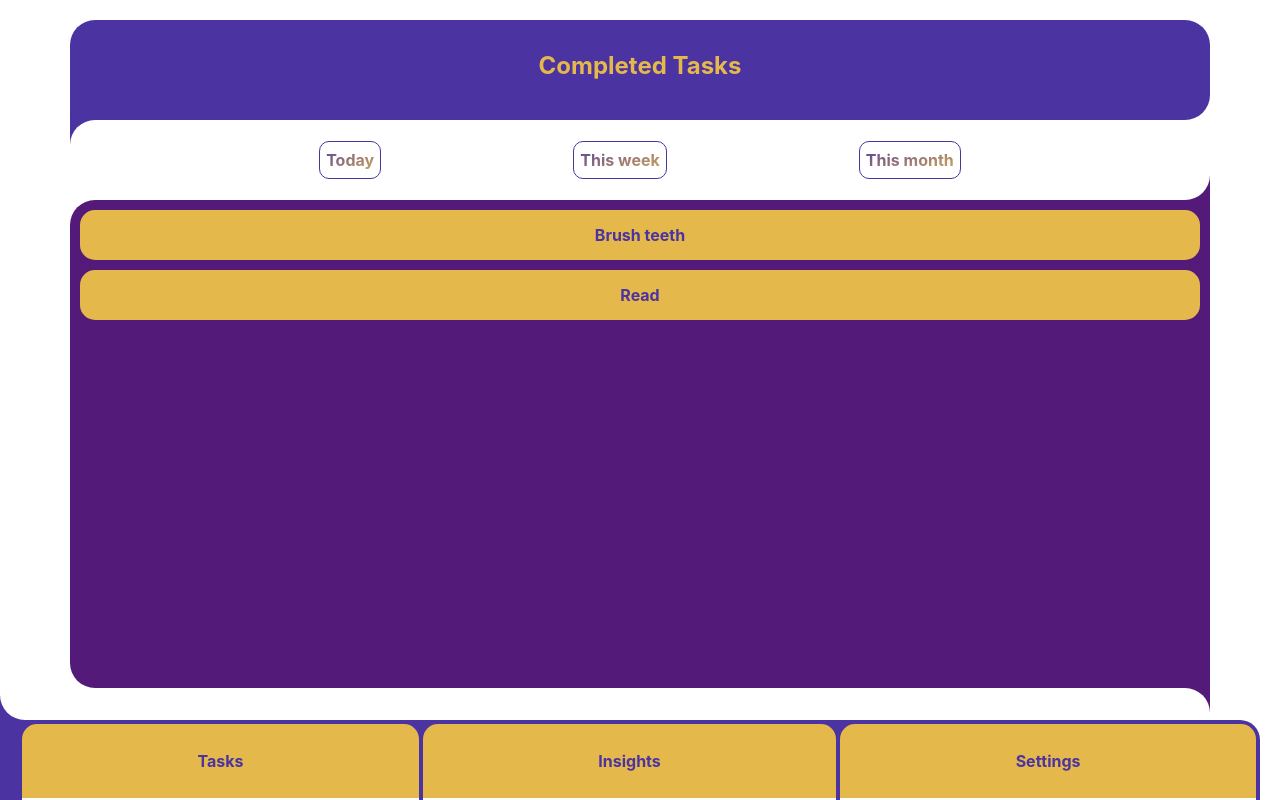
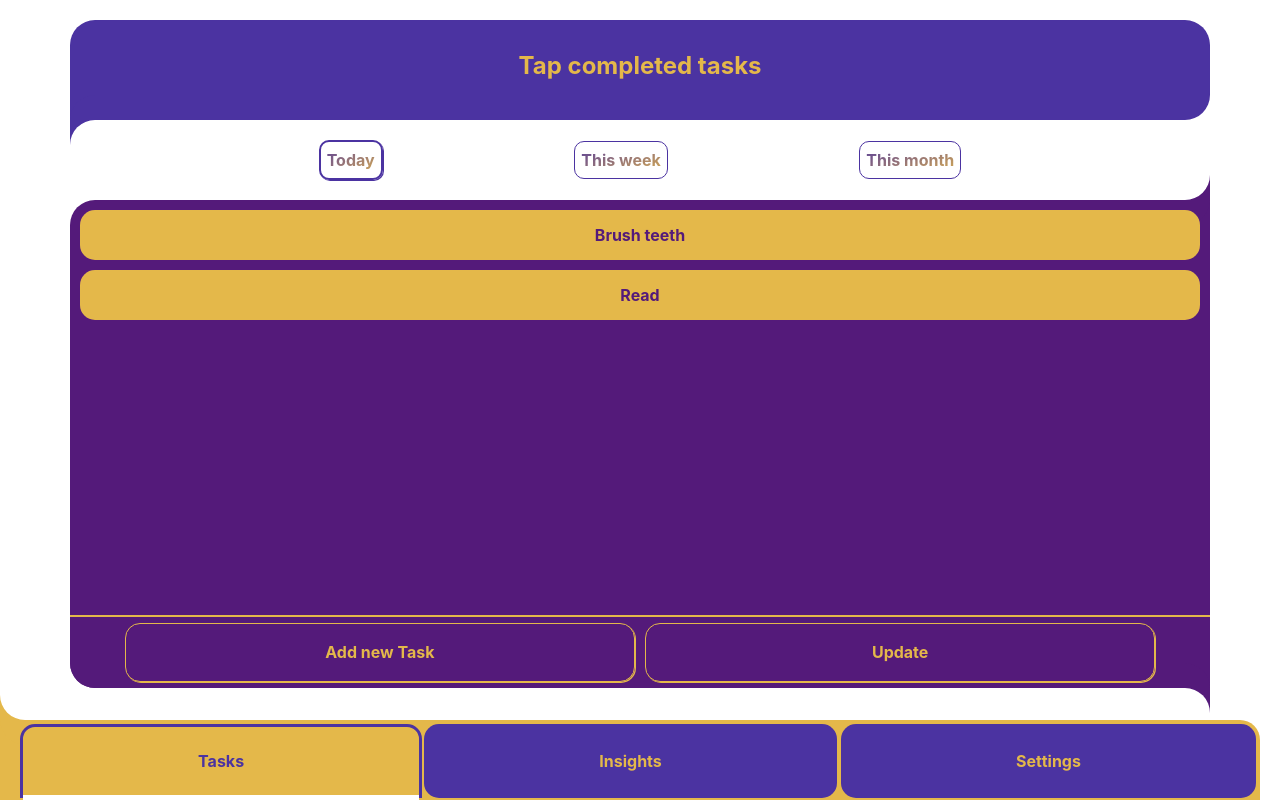
Before and after one commit to james-julius/Habit, a React (Create React App) app: page / in a window 1280 px wide. Built offline with nearby package versions, Linux system fonts and the light colour scheme.

Commit message:
Styling complete for taskinput page

```diff
--- a/src/components/Nav/Nav.js
+++ b/src/components/Nav/Nav.js
@@ -11,8 +11,8 @@ export default function Nav() {
             <nav>
                 <ul class="nav-list">
                     <NavLink to="/">Tasks</NavLink>
-                    <NavLink to="/">Insights</NavLink>
-                    <NavLink to="/">Settings</NavLink>
+                    <NavLink to="/insights">Insights</NavLink>
+                    <NavLink to="/settings">Settings</NavLink>
                 </ul>
             </nav>
         </div>
--- a/src/components/Nav/Nav.scss
+++ b/src/components/Nav/Nav.scss
@@ -19,7 +19,7 @@
         background-color: $backgroundColor;
         z-index: 4;
         border-bottom-left-radius: 25px;
-        box-shadow: 0px 25px 0px 0px $primaryColor;
+        box-shadow: 0px 25px 0px 0px $secondaryColor;
     }
 
     nav {
@@ -28,7 +28,7 @@
         margin-left: auto;
         height: 100%;
         width: 100%;
-        background-color: $primaryColor;
+        background-color: $secondaryColor;
         border-top-right-radius: 20px;
         z-index: 5;
         ul {
@@ -48,7 +48,7 @@
                 @include flex-center;
                 position: relative;
                 font-weight: bold;
-                background-color: $backgroundColor;
+                background-color: $primaryColor;
                 color: $secondaryColor;
                 border-radius: 15px 15px 15px 15px;
                 flex-grow: 1;
@@ -57,9 +57,11 @@
                 text-decoration: none;
             }
             .active {
-                transition: 1s;
+                transition: .5s;
                 background-color: $secondaryColor;
                 color: $primaryColor;
+                border: 3px solid $primaryColor;
+                margin: 0px;
                 border-radius: 15px 15px 0px 0px;
                 &:before {
                     content: "";
--- a/src/pages/TaskInput/TaskInput.js
+++ b/src/pages/TaskInput/TaskInput.js
@@ -5,12 +5,11 @@ import './TaskInput.scss';
 
 function TimeShift(props) {
     return (
-        <div class="timeshift">
+        <div class={props.active ? 'timeshift active': 'timeshift'}>
             {props.displayVal}
         </div>
     );
 }
-
 
 function TaskTap(props) {
     return (
@@ -24,12 +23,13 @@ export default function TaskInput() {
     const timeframes = [['Today', 'day'], ['This week', 'week'], ['This month', 'month']];
     const [activeTimeframe, setActiveTimeframe] = useState('day');
     const [tasks, setTasks] = useState(['Brush teeth', 'Read']);
+    const [createNewtask, createNewTask] = useState();
 
     return(<Container>
         <Row style={{height: '2.5vh'}} noGutters/>
         <Row>
             <div class="headline-container">
-                <h2>Completed Tasks</h2>
+                <h2>Tap completed tasks</h2>
             </div>
         </Row>
         <Row style={{height: '10vh'}}>
@@ -38,7 +38,7 @@ export default function TaskInput() {
                     return <TimeShift
                                 displayVal={displayVal}
                                 time={timeframe}
-                                selected={timeframe === activeTimeframe}
+                                active={timeframe === activeTimeframe}
                                 onClick={setActiveTimeframe}
                             />;
                 })}
@@ -51,6 +51,10 @@ export default function TaskInput() {
                         return <TaskTap taskName={task}/>
                     })}
                 </div>
+                <div class="action-container">
+                        <div class="action-button" onClick={createNewTask}>Add new Task</div>
+                        <div class="action-button">Update</div>
+                </div>
             </div>
         </Row>
     </Container>
--- a/src/pages/TaskInput/TaskInput.scss
+++ b/src/pages/TaskInput/TaskInput.scss
@@ -45,6 +45,7 @@
         background-clip: text;
         -webkit-background-clip: text;
         -webkit-text-fill-color: transparent;
+        cursor: pointer;
 
         border: 1px solid $primaryColor;
 
@@ -52,11 +53,16 @@
             color: $secondaryAccent;
             transition: 1s;
         }
+        &.active {
+            border: 2px solid $primaryColor;
+            box-shadow: 1px 1px $primaryColor;;
+        }
     }
 }
 
 .main-container {
     @include flex-center;
+    flex-direction: column;
     background-color: $tertiaryColor;
     margin-left: auto;
     border-radius: 25px 0px 0px 25px;
@@ -97,7 +103,7 @@
     align-items: space-evenly;
     align-content: flex-start;
     flex-grow: 1;
-    height: 100%;
+    height: 85%;
     width: 100%;
     padding: 10px;
     overflow: scroll;
@@ -114,6 +120,28 @@
         border-radius: 15px;
         max-height: 50px;
         font-weight: bold;
-        color: $primaryColor;
+        color: $tertiaryColor;
     }
 }
+.action-container {
+    @include flex-center;
+    height: 15%;
+    padding: 3px;
+    width: 100%;
+    border-top: 2px solid $secondaryColor;
+    background-color: $tertiaryColor;
+    border-bottom-left-radius: 25px;
+    .action-button {
+        @include flex-center;
+        height: 90%;
+        width: 45%;
+        margin: 5px 5px;
+        color: $secondaryColor;
+        border: 1.5px solid $secondaryColor;
+        // background-color: $secondaryColor;
+        box-shadow: 1px 1px $secondaryColor;
+        z-index: 11;
+        border-radius: 15px;
+        font-weight: bold;
+    }
+}
```
